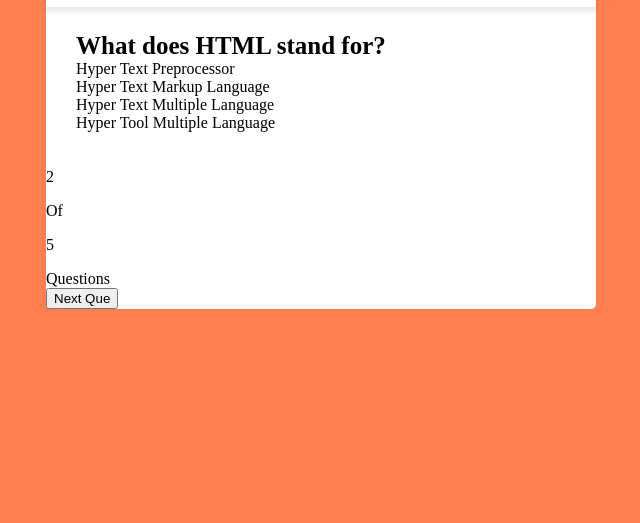
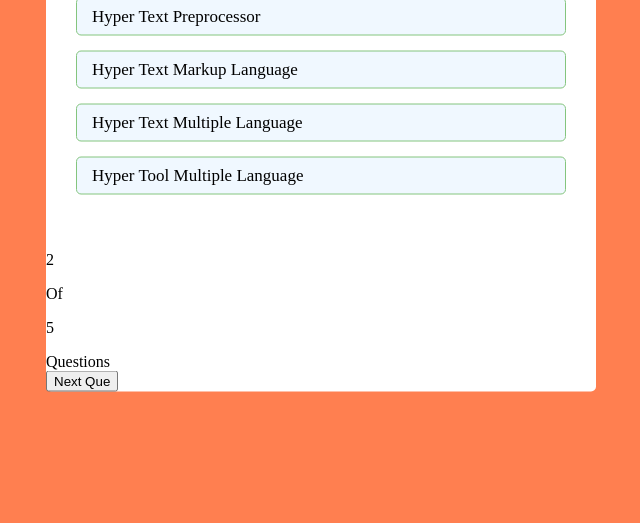
Before and after one commit to Hakkelo89/Code-Quiz, a plain HTML site: page index.html in a window 1280 px wide. Shown: the part 277-800 px from the top of the page, without its empty margins (319-959 px from the left). Drawn offline with Linux system fonts and the light colour scheme.

Commit message:
option list updated

```diff
--- a/style.css
+++ b/style.css
@@ -161,3 +161,27 @@ body {
   font-size: 25px;
   font-weight: 600;
 }
+
+.quiz_box section .option_list {
+  padding: 20px 0;
+  display: block;
+}
+
+section .option_list .option {
+  background: aliceblue;
+  border: 1px solid #84c57e;
+  border-radius: 5px;
+  padding: 8px 15px;
+  margin-bottom: 15px;
+  font-size: 17px;
+  display: flex;
+  align-items: center;
+  justify-content: space-between;
+  cursor: pointer;
+}
+
+.option_list .option:last-child {
+  margin-bottom: 0px;
+}
+
+.option_list .option .icon;
```
